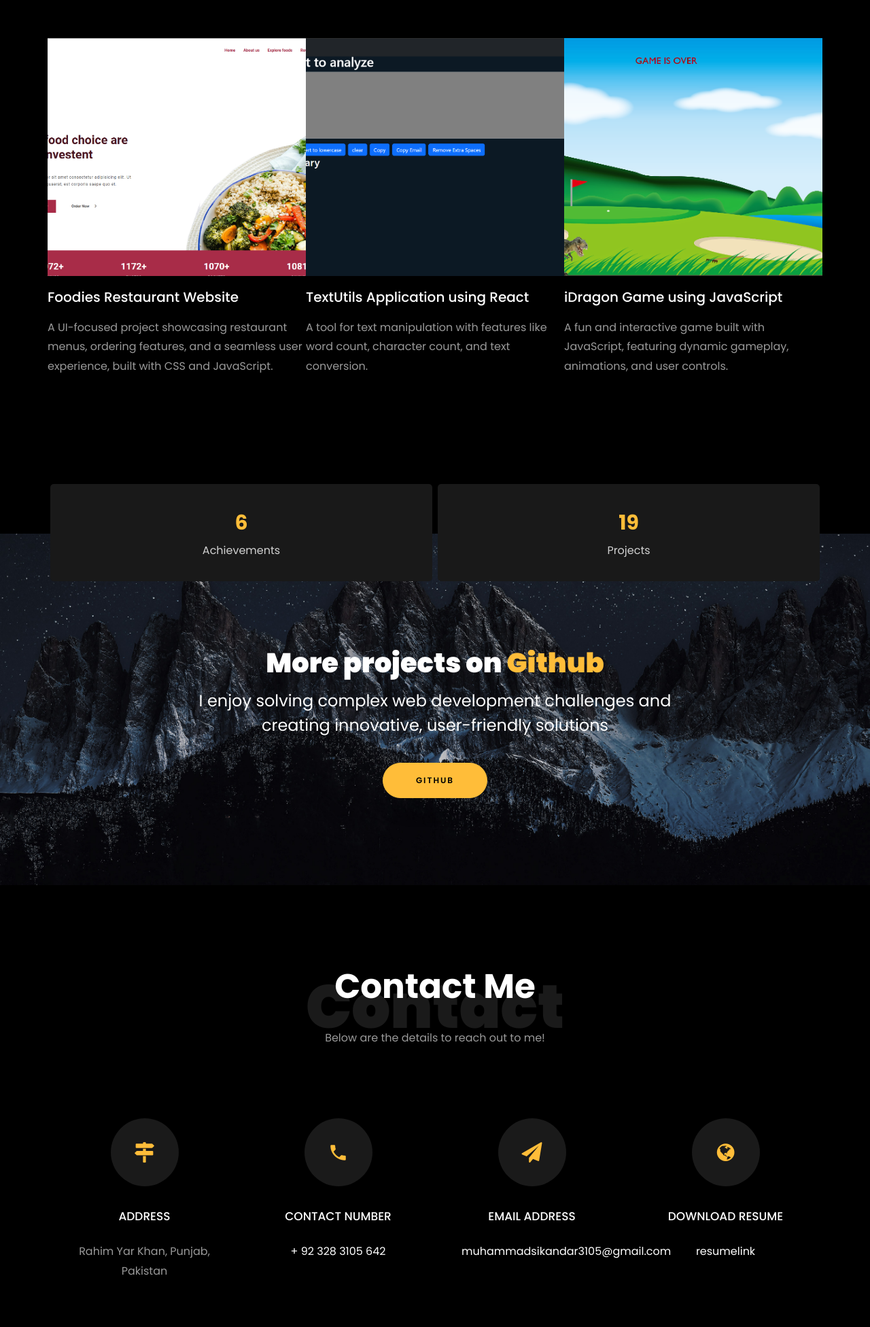
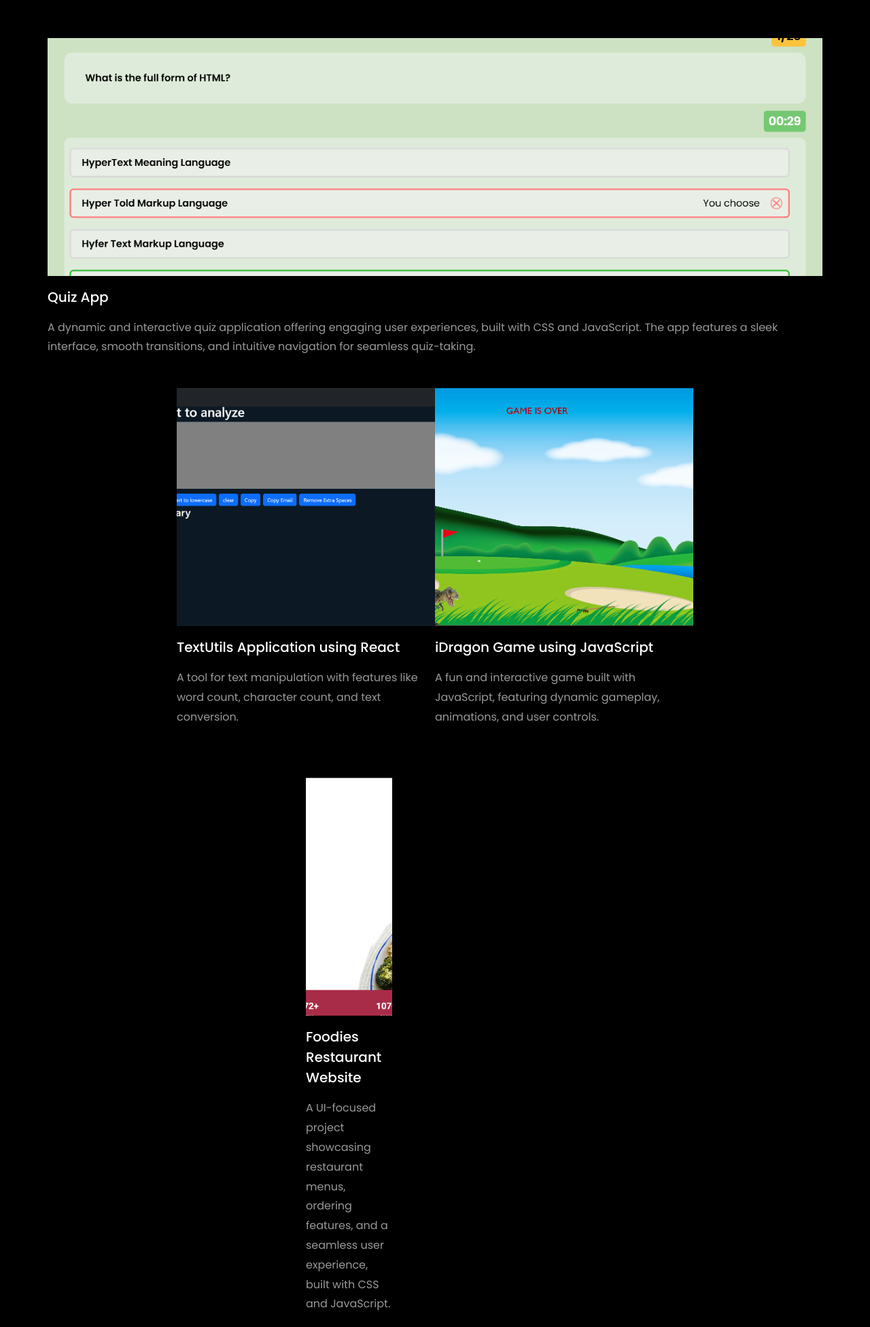
Before and after one commit to MuhammadSikandar3105/My-Personal-Portfolio, a plain HTML site: page index.html in a window 1280 px wide. Shown: the part 4167-6119 px from the top of the page at 68% size. Drawn offline with nearby package versions, Linux system fonts and the light colour scheme; files that its build step writes are made by us from their sources; animation ran at ten frames a second; files whose address does not match are found by name.

Commit message:
project add

```diff
--- a/index.html
+++ b/index.html
@@ -484,17 +484,15 @@
 			<br>
 			<!-- added justify-content-center to center align the last two projects -->
 			<div class="row d-flex justify-content-center">
-				<div class="col-lg-4 col-md-6 d-flex ftco-animate px-0">
-					<div class="blog-entry justify-content-end">
-						<a href="https://muhammadsikandar3105.github.io/foodies-project/"
-							class="block-20 zoom-effect" style="background-image: url('images/projects/foodiespro.PNG');">
-						</a>
-						<div class="text mt-3 float-right d-block">
+				<div class="blog-entry justify-content-end">
+					<a href="https://illustrious-profiterole-6257cb.netlify.app/"
+						class="block-20 zoom-effect" style="background-image: url('images/projects/QuizApp.PNG');">
+					</a>
+					<div class="text mt-3 float-right d-block">
 
-							<h3 class="heading"><a
-									href="https://github.com/MuhammadSikandar3105/foodies-project">Foodies Restaurant Website</a></h3>
-							<p>A UI-focused project showcasing restaurant menus, ordering features, and a seamless user experience, built with CSS and JavaScript.</p>
-						</div>
+						<h3 class="heading"><a
+								href="https://github.com/MuhammadSikandar3105/QuizApp">Quiz App</a></h3>
+						<p>A dynamic and interactive quiz application offering engaging user experiences, built with CSS and JavaScript. The app features a sleek interface, smooth transitions, and intuitive navigation for seamless quiz-taking.</p>
 					</div>
 				</div>
 				<div class="col-lg-4 col-md-6 d-flex ftco-animate px-0">
@@ -520,6 +518,25 @@
 							<h3 class="heading"><a
 									href="https://github.com/MuhammadSikandar3105/iDragonActionGame">iDragon Game using JavaScript</a></h3>
 							<p>A fun and interactive game built with JavaScript, featuring dynamic gameplay, animations, and user controls.</p>
+						</div>
+					</div>
+				</div>
+			</div>
+			<br>
+			<!-- added justify-content-center to center align the last two projects -->
+			<div class="row d-flex justify-content-center">
+				<div class="col-lg-4 col-md-6 d-flex ftco-animate px-0">
+					<div class="col-lg-4 col-md-6 d-flex ftco-animate px-0">
+						<div class="blog-entry justify-content-end">
+							<a href="https://muhammadsikandar3105.github.io/foodies-project/"
+								class="block-20 zoom-effect" style="background-image: url('images/projects/foodiespro.PNG');">
+							</a>
+							<div class="text mt-3 float-right d-block">
+
+								<h3 class="heading"><a
+										href="https://github.com/MuhammadSikandar3105/foodies-project">Foodies Restaurant Website</a></h3>
+								<p>A UI-focused project showcasing restaurant menus, ordering features, and a seamless user experience, built with CSS and JavaScript.</p>
+							</div>
 						</div>
 					</div>
 				</div>
```
Also changed, not shown: images/projects/QuizApp.PNG (added).
